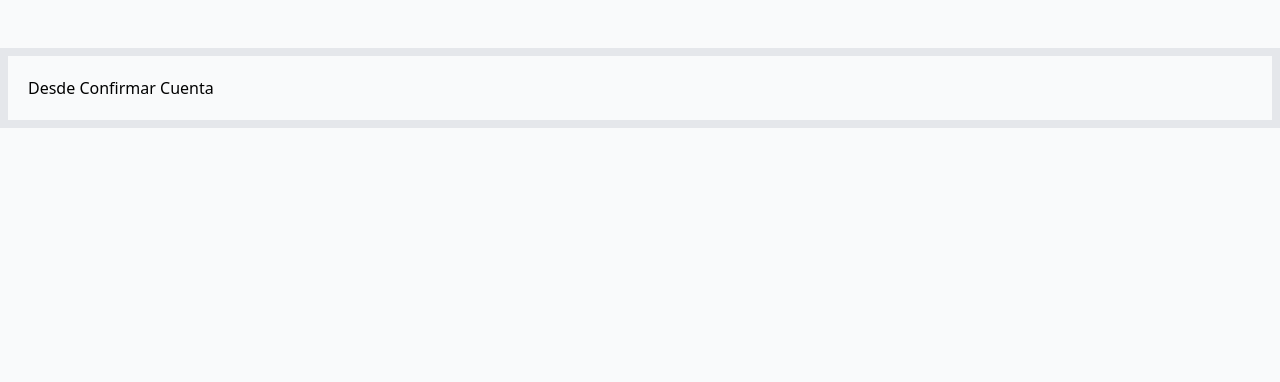
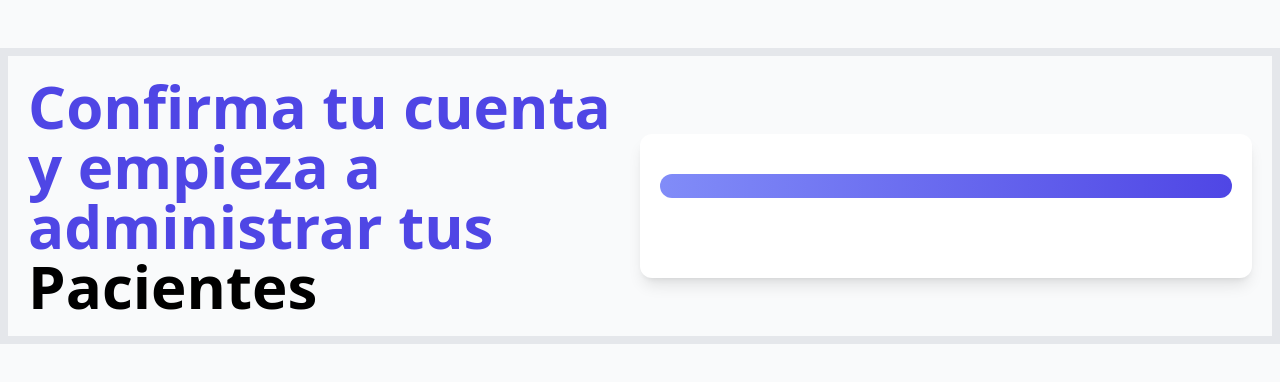
Before and after one commit to 96vladi/apv, a React (Vite) app in the folder frontend/: page /confirmar/1 in a window 1280 px wide. Shown: the top 382 px of the page. Built offline with nearby package versions, Linux system fonts and the light colour scheme; no server answers.

Commit message:
confirming-the-user-account

```diff
--- a/frontend/src/paginas/ConfirmarCuenta.jsx
+++ b/frontend/src/paginas/ConfirmarCuenta.jsx
@@ -1,9 +1,62 @@
-import React from 'react'
+import React, { useEffect, useState } from 'react'
+import { Link, useParams } from 'react-router-dom';
+import axios from 'axios';
+import { Alerta } from '../components/Alerta';
 
 export const ConfirmarCuenta = () => {
+
+  const [ cuentaConfirmada, setCuentaConfirmada ] = useState(false);
+  const [ cargando, setCargando ] = useState(false);
+  const [ alerta, setAlerta ] = useState({});
+
+  const params = useParams();
+  const { id } = params;
+
+  useEffect(() => {
+    const confirmarCuenta = async () => {
+      try {
+        const url = `http://localhost:4000/api/veterinarios/confirmar/${id}`;
+        const data = await axios.get(url);
+        setCuentaConfirmada(true);
+        setAlerta({
+          msg: data.data.msg
+        });
+      } catch (error) {
+        setAlerta({
+          msg: error.response.data.msg,
+          error: true
+        });
+      }
+
+      setCargando(false);
+
+    };
+    confirmarCuenta();
+  }, [])
+
+
   return (
     <>
-      <h1>Desde Confirmar Cuenta</h1>
+      <div>
+        <h1 className='text-indigo-600 font-black text-6xl'>
+          Confirma tu cuenta y empieza a administrar tus <span className='text-black'>Pacientes</span>
+        </h1>
+      </div>
+      <div className='mt-20 md:mt-5 shadow-lg px-5 py-10 rounded-xl bg-white'>
+        {
+          !cargando &&
+          <Alerta
+          alerta={alerta}/>
+        }
+        {
+          cuentaConfirmada &&
+          <Link
+            to='/'
+            className='block text-center my-5 text-gray-500'>
+            Iniciar Sesión
+          </Link>
+        }
+      </div>
     </>
   )
 }
```
